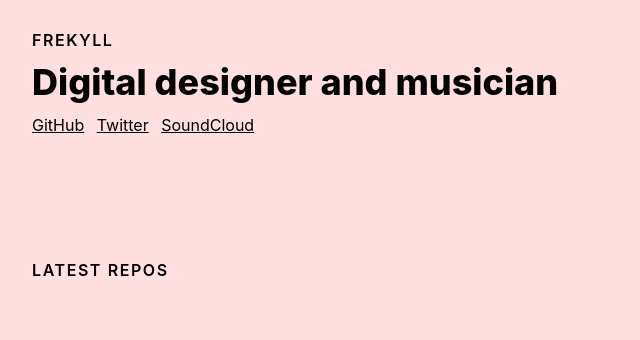
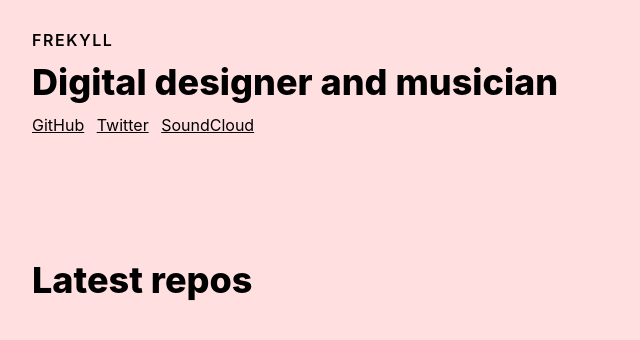
Before and after one commit to frekyll/frekyll, a Jekyll site: the page built from index.html, in a window 1280 px wide. Shown: the top 340 px of the page, without its empty margins (0-640 px from the left). Built offline with Jekyll 4.4.1, drawn with Linux system fonts in a browser that asks for light colours.

Commit message:
Change spacing and font size

```diff
--- a/assets/main.js
+++ b/assets/main.js
@@ -13,7 +13,7 @@ request.onload = function () {
       var repo = repos[i]
 
       var project = document.createElement('div')
-      project.setAttribute('class', 'mb3')
+      project.setAttribute('class', 'mt3')
 
       var name = document.createElement('a')
       name.setAttribute('class', 'black db f3-l f4 fw6 mb2')
--- a/index.html
+++ b/index.html
@@ -17,6 +17,6 @@ layout: default
   </nav>
 
   <section id="projects">
-    <h1 class="f5 fw6 lh-solid mb4 mt0 tracked ttu">Latest repos</h1>
+    <h1 class="f2 fw8 lh-solid mb4 mt0">Latest repos</h1>
   </section>
 </div>
```
